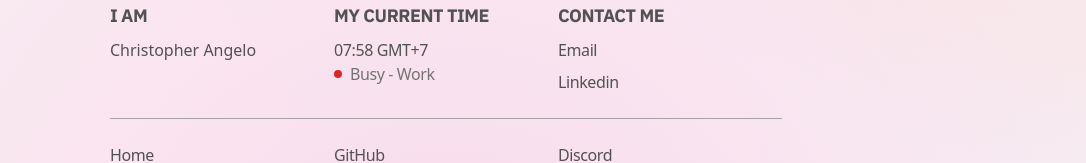
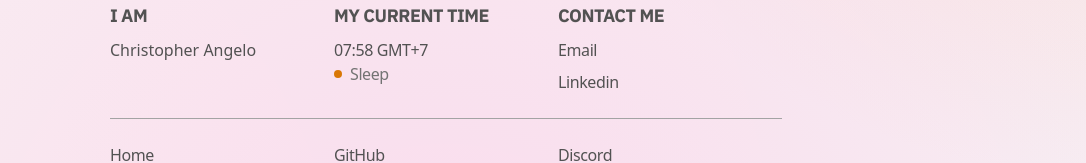
Before and after one commit to angeloanan/angeloanan.xyz, a Next.js app: page / in a window 1280 px wide. Shown: the part 1215-1378 px from the top of the page, without its empty margins (194-1280 px from the left). Built offline with nearby package versions, Linux system fonts and the light colour scheme; no server answers.

Commit message:
fix(footer): parse time using Intl before calculating timeslot
This fixes the time discrepancy between server and local render, https://github.com/angeloanan/angeloanan.xyz/commit/f41e4550f0355d9fd20e05efebf91858aa5cdf5b#commitcomment-68514280

```diff
--- a/src/components/Footer/MainFooter.tsx
+++ b/src/components/Footer/MainFooter.tsx
@@ -8,7 +8,7 @@ const IntlDateFormatter = new Intl.DateTimeFormat('en-US', {
 })
 
 const calculateTimeslot = (date: Date) => {
-  const h = date.getHours()
+  const h = parseInt(IntlDateFormatter.format(date).split(':')[0])
 
   if (h < 3) {
     return { color: 'bg-red-600', string: 'Busy - Work' }
```
